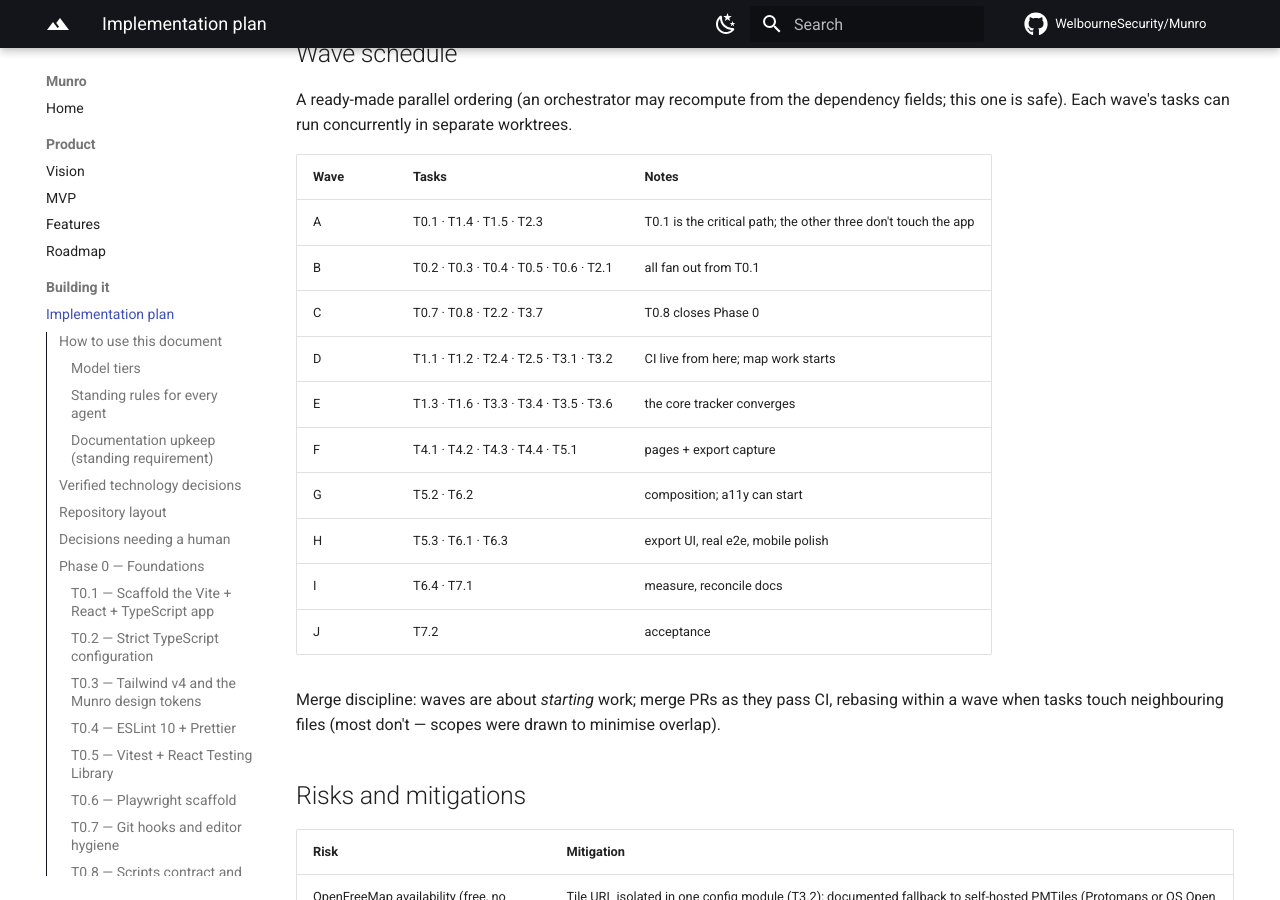
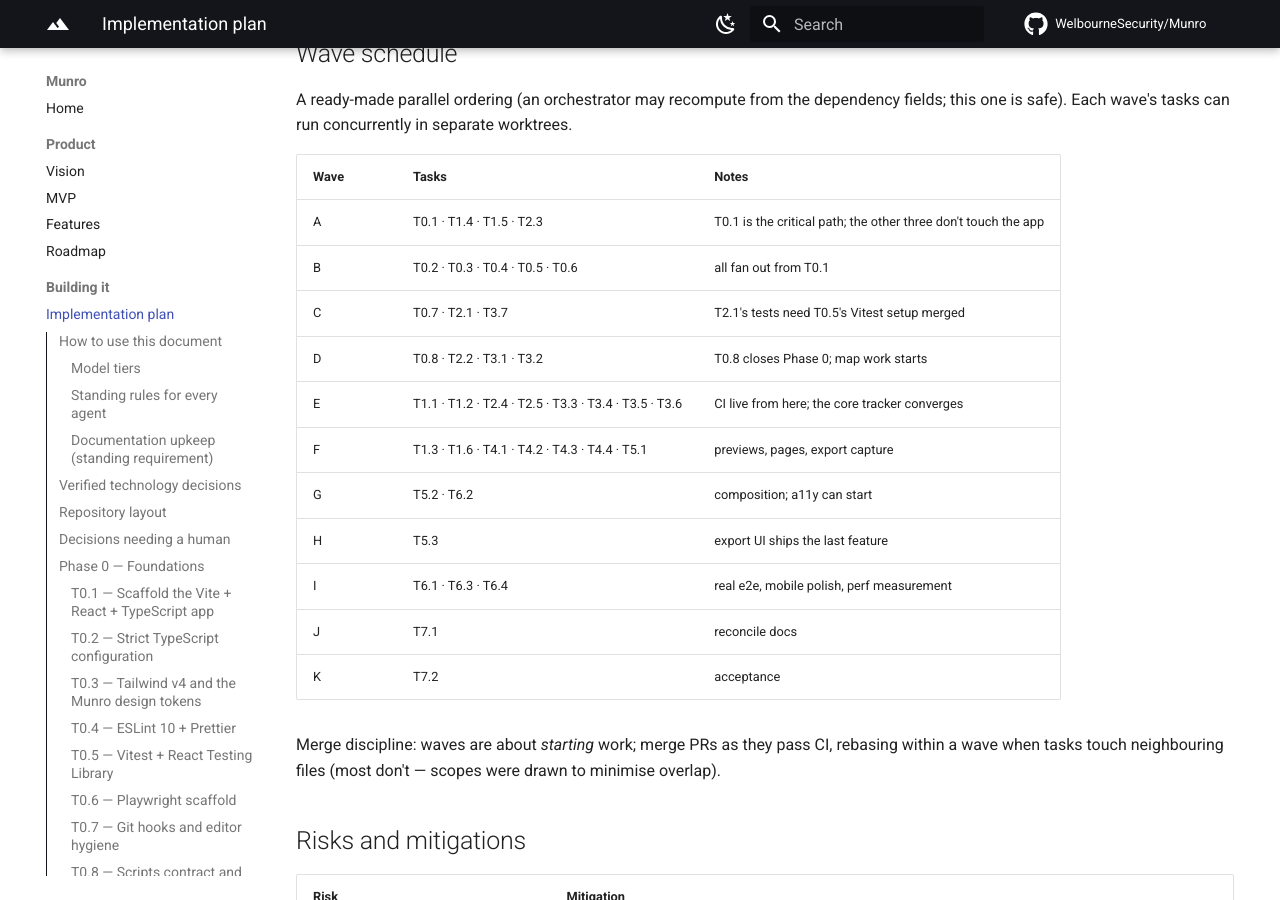
Before and after one commit to WelbourneSecurity/Munro, an MkDocs documentation site: the page built from wiki/implementation-plan.md, in a window 1280 px wide and 900 px high, scrolled down 27761 px. Built offline with MkDocs 1.6.1 and Material for MkDocs 9.7.7, drawn with Linux system fonts in a browser that asks for light colours; comment, search, counter and statistics services are not loaded.

```diff
--- a/wiki/implementation-plan.md
+++ b/wiki/implementation-plan.md
@@ -1463,15 +1463,16 @@ concurrently in separate worktrees.
 | Wave | Tasks | Notes |
 | --- | --- | --- |
 | A | T0.1 · T1.4 · T1.5 · T2.3 | T0.1 is the critical path; the other three don't touch the app |
-| B | T0.2 · T0.3 · T0.4 · T0.5 · T0.6 · T2.1 | all fan out from T0.1 |
-| C | T0.7 · T0.8 · T2.2 · T3.7 | T0.8 closes Phase 0 |
-| D | T1.1 · T1.2 · T2.4 · T2.5 · T3.1 · T3.2 | CI live from here; map work starts |
-| E | T1.3 · T1.6 · T3.3 · T3.4 · T3.5 · T3.6 | the core tracker converges |
-| F | T4.1 · T4.2 · T4.3 · T4.4 · T5.1 | pages + export capture |
+| B | T0.2 · T0.3 · T0.4 · T0.5 · T0.6 | all fan out from T0.1 |
+| C | T0.7 · T2.1 · T3.7 | T2.1's tests need T0.5's Vitest setup merged |
+| D | T0.8 · T2.2 · T3.1 · T3.2 | T0.8 closes Phase 0; map work starts |
+| E | T1.1 · T1.2 · T2.4 · T2.5 · T3.3 · T3.4 · T3.5 · T3.6 | CI live from here; the core tracker converges |
+| F | T1.3 · T1.6 · T4.1 · T4.2 · T4.3 · T4.4 · T5.1 | previews, pages, export capture |
 | G | T5.2 · T6.2 | composition; a11y can start |
-| H | T5.3 · T6.1 · T6.3 | export UI, real e2e, mobile polish |
-| I | T6.4 · T7.1 | measure, reconcile docs |
-| J | T7.2 | acceptance |
+| H | T5.3 | export UI ships the last feature |
+| I | T6.1 · T6.3 · T6.4 | real e2e, mobile polish, perf measurement |
+| J | T7.1 | reconcile docs |
+| K | T7.2 | acceptance |
 
 Merge discipline: waves are about *starting* work; merge PRs as they pass
 CI, rebasing within a wave when tasks touch neighbouring files (most don't
```
